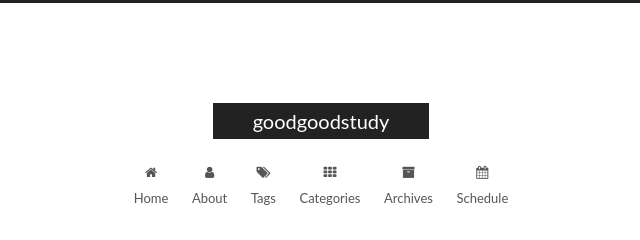
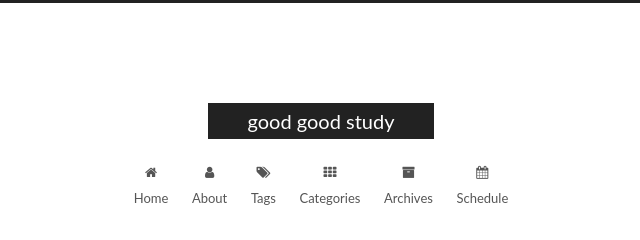
Before and after one commit to zhuyeqi/yeqing.github.io, a plain HTML site: page index.html in a window 1280 px wide. Shown: the top 240 px of the page, 319-959 px from the left. Drawn offline with Linux system fonts and the light colour scheme; some packages are replaced by stand-ins of ours; a script that the page names is missing.

Commit message:
Site updated: 2020-06-28 23:06:02

```diff
--- a/index.html
+++ b/index.html
@@ -80,9 +80,9 @@
 
 
 <meta property="og:type" content="website">
-<meta property="og:title" content="goodgoodstudy">
+<meta property="og:title" content="good good study">
 <meta property="og:url" content="https://liuke7.github.io/index.html">
-<meta property="og:site_name" content="goodgoodstudy">
+<meta property="og:site_name" content="good good study">
 <meta property="og:locale" content="en_US">
 <meta property="article:author" content="liuke">
 <meta name="twitter:card" content="summary">
@@ -121,7 +121,7 @@
 
 
 
-  <title>goodgoodstudy</title>
+  <title>good good study</title>
 
 
 
@@ -152,7 +152,7 @@
     <div class="custom-logo-site-title">
       <a href="/"  class="brand" rel="start">
         <span class="logo-line-before"><i></i></span>
-        <span class="site-title">goodgoodstudy</span>
+        <span class="site-title">good good study</span>
         <span class="logo-line-after"><i></i></span>
       </a>
     </div>
@@ -278,7 +278,7 @@
     </span>
 
     <span hidden itemprop="publisher" itemscope itemtype="http://schema.org/Organization">
-      <meta itemprop="name" content="goodgoodstudy">
+      <meta itemprop="name" content="good good study">
     </span>
 
 
@@ -397,7 +397,7 @@
     </span>
 
     <span hidden itemprop="publisher" itemscope itemtype="http://schema.org/Organization">
-      <meta itemprop="name" content="goodgoodstudy">
+      <meta itemprop="name" content="good good study">
     </span>
 
 
```
Also changed, not shown: 2020/06/28/My-First-Blog/index.html (+4 -4 lines), 2020/06/28/hello-world/index.html (+4 -4 lines), about/index.html (+3 -3 lines), archives/2020/06/index.html (+4 -4 lines), archives/2020/index.html (+4 -4 lines), archives/index.html (+4 -4 lines), categories/index.html (+3 -3 lines), schedule/index.html (+3 -3 lines), tags/index.html (+3 -3 lines).
